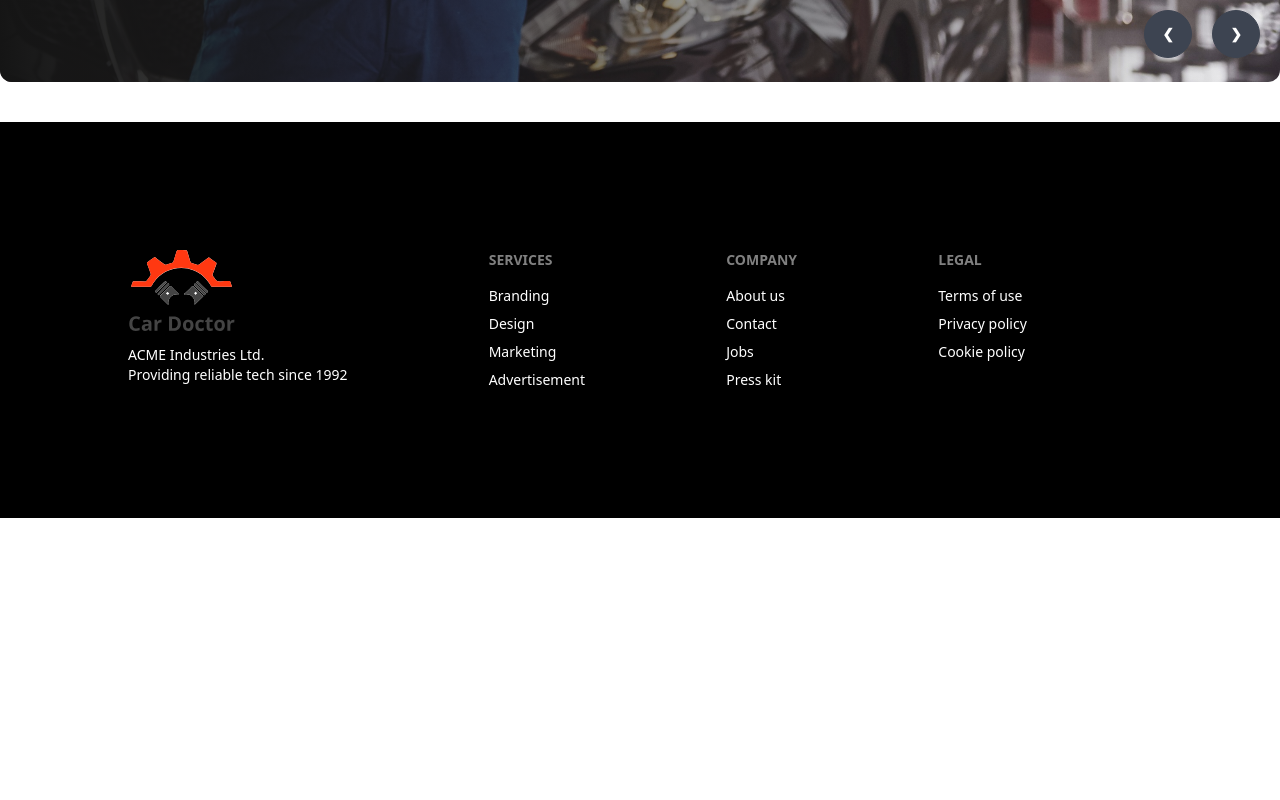
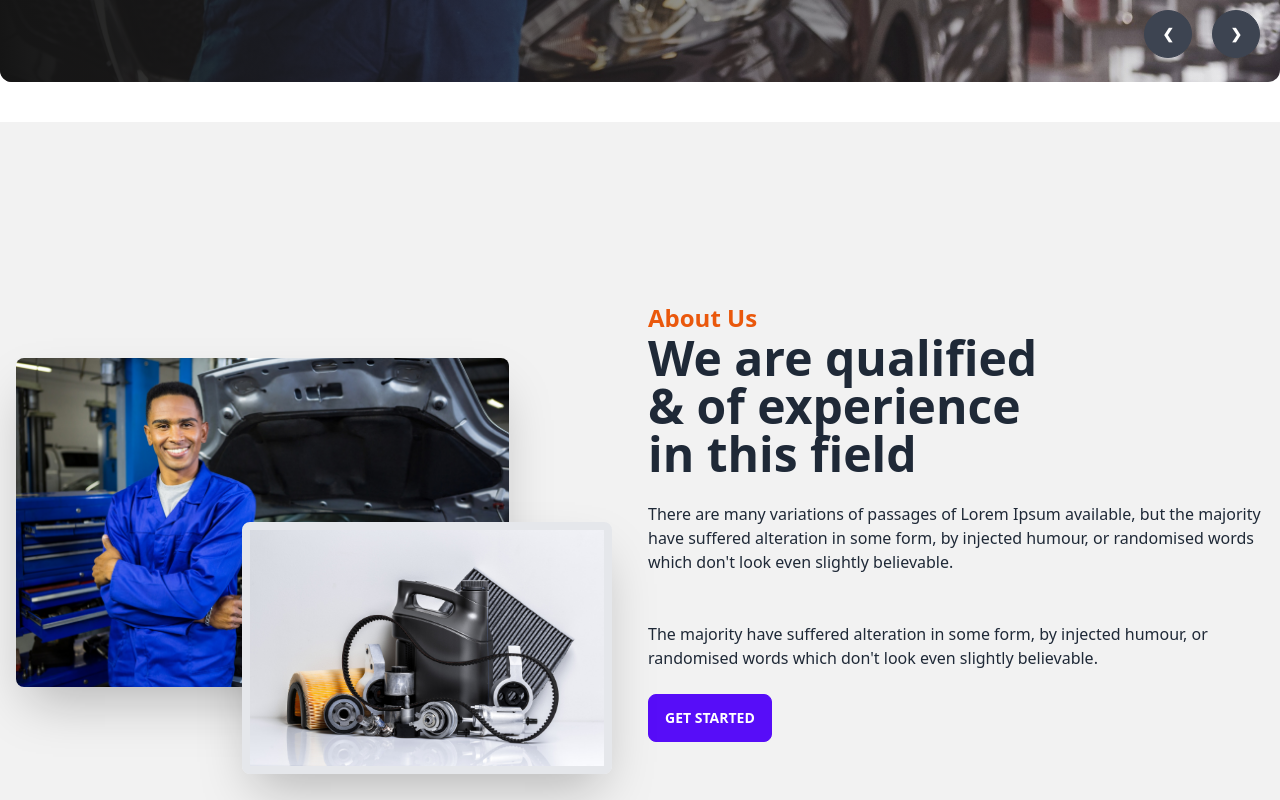
Before and after one commit to jitunmohajan/car-doctor-client, a React (Vite) app: page / in a window 1280 px wide. Shown: the part 940-1740 px from the top of the page. Before the commit the page ends 1458 px from the top, so only its background shows below. Built offline with nearby package versions, Linux system fonts and the light colour scheme.

Commit message:
adding about us section

```diff
--- /dev/null
+++ b/src/Pages/Home/About/About.jsx
@@ -0,0 +1,32 @@
+import React from 'react';
+import person from '../../../assets/images/about_us/person.jpg'
+import parts from '../../../assets/images/about_us/parts.jpg'
+
+const About = () => {
+    return (
+        <div className="hero min-h-screen bg-base-200">
+            <div className="hero-content flex-col lg:flex-row">
+                <div className='w-1/2 relative'>
+                    <img src={person} alt='' className="w-4/5 h-full rounded-lg shadow-2xl" />
+                    <img src={parts} alt='' className="absolute w-3/5 right-5 top-1/2 border-8 rounded-lg shadow-2xl" />
+                </div>
+                {/* <div className='w-1/2 relative'>
+                    <img src={person} alt='' className="w-3/4 h-full rounded-lg shadow-2xl" />
+                    <img src={parts} alt='' className="w-3/5 right-5 top-1/2 border-8 absolute rounded-lg shadow-2xl" />
+                </div> */}
+                <div className='w-1/2'>
+                    <p className='text-2xl font-bold text-orange-600'>About Us</p>
+                    <h1 className="text-5xl font-bold">
+                        We are qualified <br />
+                         & of experience <br />
+                          in this field</h1>
+                    <p className="py-6">There are many variations of passages of Lorem Ipsum available, but the majority have suffered alteration in some form, by injected humour, or randomised words which don't look even slightly believable. </p>
+                    <p className='py-6'>The majority have suffered alteration in some form, by injected humour, or randomised words which don't look even slightly believable. </p>
+                    <button className="btn btn-primary">Get Started</button>
+                </div>
+            </div>
+        </div>
+    );
+};
+
+export default About;
--- a/src/Pages/Home/Banner/Banner.jsx
+++ b/src/Pages/Home/Banner/Banner.jsx
@@ -48,7 +48,7 @@
 
 const Banner = () => {
     return (
-        <div className="carousel w-full py-10">
+        <div className="carousel w-full py-10 ">
             {
                 bannerData.map(slide => <BannerItem key={slide.id} slide={slide}></BannerItem>)
             }
--- a/src/Pages/Home/Home/Home.jsx
+++ b/src/Pages/Home/Home/Home.jsx
@@ -1,10 +1,12 @@
 import React from 'react';
 import Banner from '../Banner/Banner';
+import About from '../About/About';
 
 const Home = () => {
     return (
         <div>
           <Banner></Banner>
+          <About></About>
         </div>
     );
 };
```
